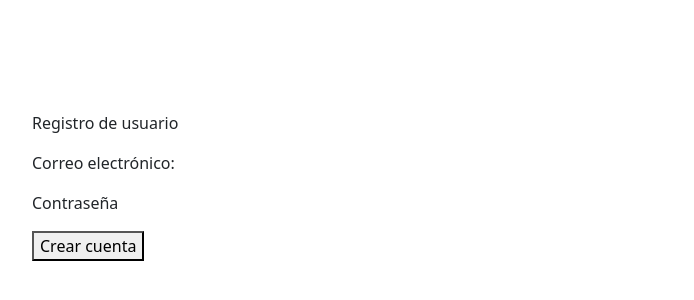
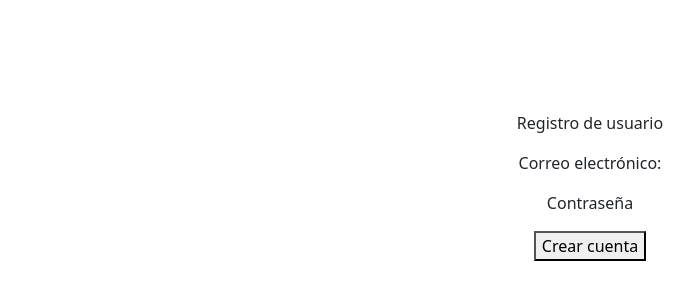
Before and after one commit to souln4me/BigBite-DWM, a plain HTML site: page website/login.html in a window 1280 px wide. Shown: the part 214-514 px from the top of the page, without its empty margins (50-744 px from the left). Drawn offline with nearby package versions, Linux system fonts and the light colour scheme.

Commit message:
B01 - Registro de Usuario

```diff
--- a/website/login.html
+++ b/website/login.html
@@ -2,26 +2,26 @@
 <html lang="es">
 <head>
     <title>Big Bite - Hamburguesas Gourmet con Combos</title>
-    <meta charset="utf-8">
-    <meta name="viewport" content="width=device-width, initial-scale=1">
+    <meta charset="UTF-8">
+    <meta name="viewport" content="width=device-width, initial-scale=1.0">
     <link href="https://cdn.jsdelivr.net/npm/bootstrap@5.3.3/dist/css/bootstrap.min.css" rel="stylesheet">
 </head>
 <body class="d-flex align-items-center justify-content-center vh-100">
     <div class="container">
         <div class="row">
             <div class="col-12">
-                <div>
+                <div class="d-flex justify-content-center">
                     <p>Registro de usuario</p>
                 </div>
-                <div>
+                <div class="d-flex justify-content-center">
                     <p> Correo electrónico:</p>
                 </div>
-                <div></div>
-                <div>
+                <div class="d-flex justify-content-center"></div>
+                <div class="d-flex justify-content-center">
                     <p>Contraseña</p>
                 </div>
-                <div></div>
-                <div>
+                <div class="d-flex justify-content-center"></div>
+                <div class="d-flex justify-content-center">
                     <button>
                         Crear cuenta
                     </button>
```
